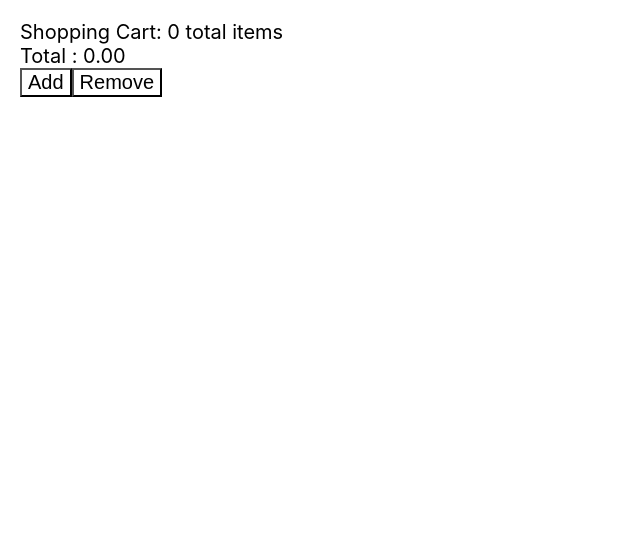
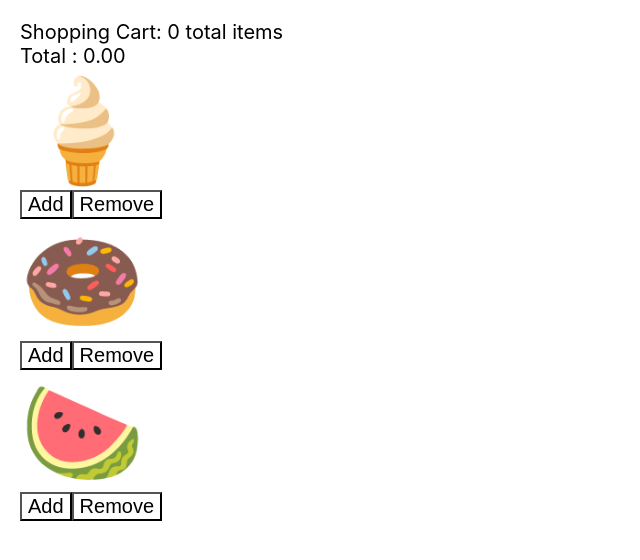
Before and after one commit to akiram8112/react-hook825, a React (Create React App) app: page / in a window 1280 px wide. Shown: the top 560 px of the page, without its empty margins (0-640 px from the left). Built offline with nearby package versions, Linux system fonts and the light colour scheme.

Commit message:
array map function

```diff
--- a/src/components/Product/Product.js
+++ b/src/components/Product/Product.js
@@ -1,6 +1,23 @@
 import React, { useState} from 'react';
 import './Product.css';
 
+const products = [
+    {
+     emoji: '🍦',
+     name: 'ice cream',
+     price: 5
+    },
+    {
+     emoji: '🍩',
+     name: 'donuts',
+     price: 2.5,
+    },
+    {
+     emoji: '🍉',
+     name: 'watermelon',
+     price: 4
+    }
+];
 function Product() {
     const [state, setState] = useState({
         cart: [],
@@ -13,10 +30,10 @@ function Product() {
     const getTotal = () => {
         return state.total.toLocaleString(undefined, currenyOptions);
     }
-    const add = () => {
+    const add = (product) => {
         setState({
-            cart: ['ice cream'],
-            total: 5
+            cart: [...state.cart, product.name],
+            total: state.total + product.price
         })
     }
     const remove = () => {
@@ -31,8 +48,14 @@ function Product() {
                 Shopping Cart: {state.cart.length} total items
             </div>
             <div>Total : {getTotal()}</div>
-            <div className='product'><span role='img' aria-label='ice-cream'></span></div>
-            <button onClick={ add }>Add</button><button>Remove</button>
+            <div>
+                {products.map((product)=>(
+                    <div key={product.name}>
+                        <div className='product'><span role='img' aria-label={product.name}>{product.emoji}</span></div>
+                        <button onClick={ add }>Add</button><button onClick={ remove }>Remove</button>
+                    </div>
+                ))}
+            </div>
         </div>
     )
 }
```
